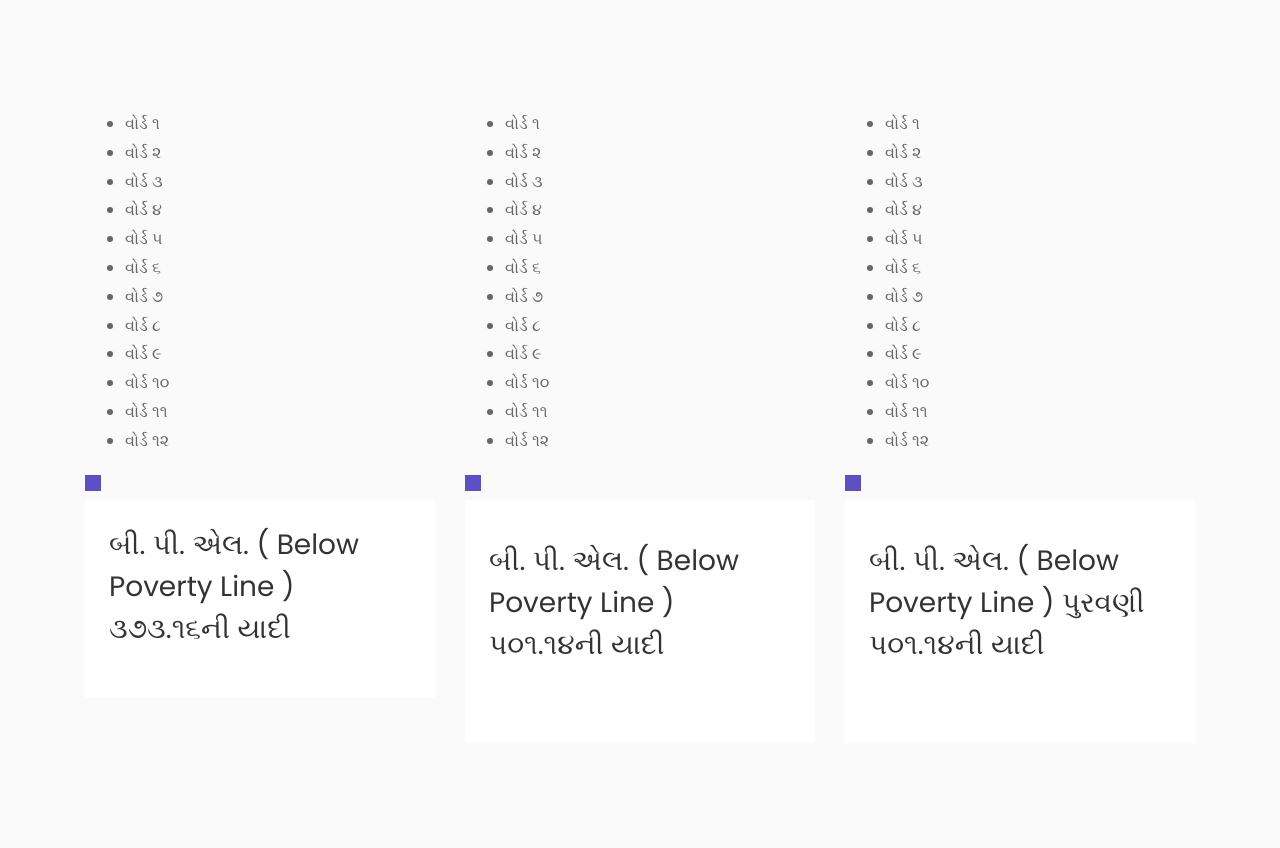
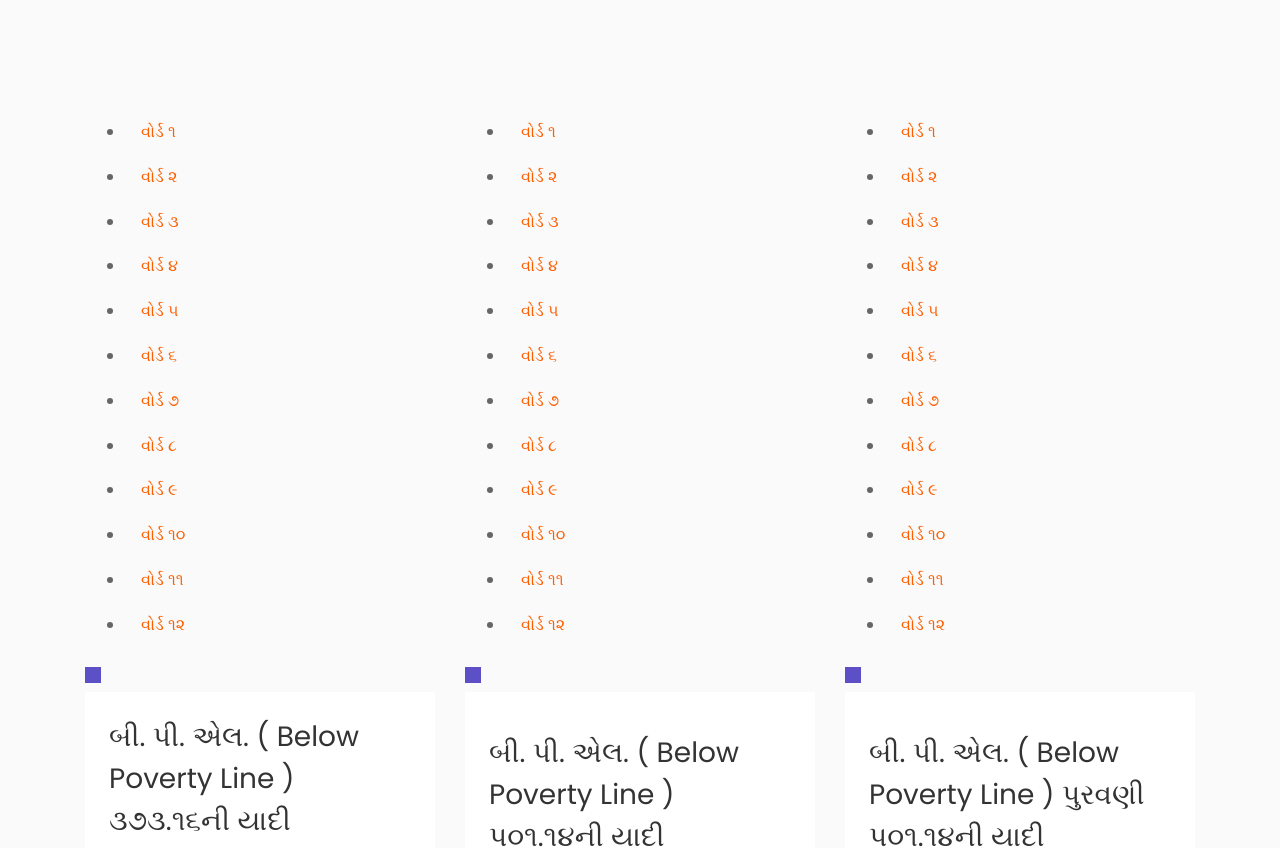
Before and after one commit to dhavalmp194/nagarpalika, a plain HTML site: page contact.html in a window 1280 px wide. Shown: the part 720-1568 px from the top of the page. Drawn offline with Linux system fonts and the light colour scheme; some packages are replaced by stand-ins of ours; no server answers; files whose address does not match are found by name.

Commit message:
final update

```diff
--- a/contact.html
+++ b/contact.html
@@ -89,18 +89,20 @@
             <div class="blog-entry">
 
                 <ul style="list-style-type: disc;">
-                  <li>વોર્ડ ૧</li>
-                  <li>વોર્ડ ૨</li>
-                  <li>વોર્ડ ૩</li>
-                  <li>વોર્ડ ૪</li>
-                  <li>વોર્ડ ૫</li>
-                  <li>વોર્ડ ૬</li>
-                  <li>વોર્ડ ૭</li>
-                  <li>વોર્ડ ૮</li>
-                  <li>વોર્ડ ૯</li>
-                  <li>વોર્ડ ૧૦</li>
-                  <li>વોર્ડ ૧૧</li>
-                  <li>વોર્ડ ૧૨</li>
+
+                  <li><a href="https://jetpurnagarpalika.org/pdf/37316/ward1.pdf" class="nav-link">વોર્ડ ૧</a></li>
+                  <li><a href="https://jetpurnagarpalika.org/pdf/37316/ward2%20.pdf" class="nav-link">વોર્ડ ૨</a></li>
+                  <li><a href="https://jetpurnagarpalika.org/pdf/37316/ward3%20.pdf" class="nav-link">વોર્ડ ૩</a></li>
+                  <li><a href="https://jetpurnagarpalika.org/pdf/37316/ward4.pdf" class="nav-link">વોર્ડ ૪</a></li>
+                  <li><a href="https://jetpurnagarpalika.org/pdf/37316/ward5%20.pdf" class="nav-link">વોર્ડ ૫</a></li>
+                  <li><a href="https://jetpurnagarpalika.org/pdf/37316/ward6%20.pdf" class="nav-link">વોર્ડ ૬</a></li>
+                  <li><a href="https://jetpurnagarpalika.org/pdf/37316/ward7%20.pdf" class="nav-link">વોર્ડ ૭</a></li>
+                  <li><a href="https://jetpurnagarpalika.org/pdf/37316/ward8%20.pdf" class="nav-link">વોર્ડ ૮</a></li>
+                  <li><a href="https://jetpurnagarpalika.org/pdf/37316/ward9%20.pdf" class="nav-link">વોર્ડ ૯</a></li>
+                  <li><a href="https://jetpurnagarpalika.org/pdf/37316/ward10.pdf" class="nav-link">વોર્ડ ૧૦</a></li>
+                  <li><a href="https://jetpurnagarpalika.org/pdf/37316/ward11.pdf" class="nav-link">વોર્ડ ૧૧</a></li>
+                  <li><a href="https://jetpurnagarpalika.org/pdf/37316/ward12%20.pdf" class="nav-link">વોર્ડ ૧૨</a></li>
+
                 </ul>
 								<div class="meta-date text-center p-2">
 
@@ -124,18 +126,18 @@
             <div class="blog-entry">
 
               <ul style="list-style-type: disc;">
-                <li>વોર્ડ ૧</li>
-                <li>વોર્ડ ૨</li>
-                <li>વોર્ડ ૩</li>
-                <li>વોર્ડ ૪</li>
-                <li>વોર્ડ ૫</li>
-                <li>વોર્ડ ૬</li>
-                <li>વોર્ડ ૭</li>
-                <li>વોર્ડ ૮</li>
-                <li>વોર્ડ ૯</li>
-                <li>વોર્ડ ૧૦</li>
-                <li>વોર્ડ ૧૧</li>
-                <li>વોર્ડ ૧૨</li>
+                <li><a href="https://jetpurnagarpalika.org/pdf/50114/ward1.pdf" class="nav-link">વોર્ડ ૧</a></li>
+                <li><a href="https://jetpurnagarpalika.org/pdf/50114/ward2.pdf" class="nav-link">વોર્ડ ૨</a></li>
+                <li><a href="https://jetpurnagarpalika.org/pdf/50114/ward3.pdf" class="nav-link">વોર્ડ ૩</a></li>
+                <li><a href="https://jetpurnagarpalika.org/pdf/50114/ward4.pdf" class="nav-link">વોર્ડ ૪</a></li>
+                <li><a href="https://jetpurnagarpalika.org/pdf/50114/ward5.pdf" class="nav-link">વોર્ડ ૫</a></li>
+                <li><a href="https://jetpurnagarpalika.org/pdf/50114/ward6.pdf" class="nav-link">વોર્ડ ૬</a></li>
+                <li><a href="https://jetpurnagarpalika.org/pdf/50114/ward7.pdf" class="nav-link">વોર્ડ ૭</a></li>
+                <li><a href="https://jetpurnagarpalika.org/pdf/50114/ward8.pdf" class="nav-link">વોર્ડ ૮</a></li>
+                <li><a href="https://jetpurnagarpalika.org/pdf/50114/ward9.pdf" class="nav-link">વોર્ડ ૯</a></li>
+                <li><a href="https://jetpurnagarpalika.org/pdf/50114/ward10.pdf" class="nav-link">વોર્ડ ૧૦</a></li>
+                <li><a href="https://jetpurnagarpalika.org/pdf/50114/ward11.pdf" class="nav-link">વોર્ડ ૧૧</a></li>
+                <li><a href="https://jetpurnagarpalika.org/pdf/50114/ward12.pdf" class="nav-link">વોર્ડ ૧૨</a></li>
               </ul>
 								<div class="meta-date text-center p-2">
 
@@ -157,18 +159,18 @@
           <div class="col-md-6 col-lg-4 ftco-animate">
             <div class="blog-entry">
               <ul style="list-style-type: disc;">
-                <li>વોર્ડ ૧</li>
-                <li>વોર્ડ ૨</li>
-                <li>વોર્ડ ૩</li>
-                <li>વોર્ડ ૪</li>
-                <li>વોર્ડ ૫</li>
-                <li>વોર્ડ ૬</li>
-                <li>વોર્ડ ૭</li>
-                <li>વોર્ડ ૮</li>
-                <li>વોર્ડ ૯</li>
-                <li>વોર્ડ ૧૦</li>
-                <li>વોર્ડ ૧૧</li>
-                <li>વોર્ડ ૧૨</li>
+                <li><a href="https://jetpurnagarpalika.org/pdf/purvani/ward1.pdf" class="nav-link">વોર્ડ ૧</a></li>
+                <li><a href="https://jetpurnagarpalika.org/pdf/purvani/ward2.pdf" class="nav-link">વોર્ડ ૨</a></li>
+                <li><a href="https://jetpurnagarpalika.org/pdf/purvani/ward3.pdf" class="nav-link">વોર્ડ ૩</a></li>
+                <li><a href="https://jetpurnagarpalika.org/pdf/purvani/ward4.pdf" class="nav-link">વોર્ડ ૪</a></li>
+                <li><a href="https://jetpurnagarpalika.org/pdf/purvani/ward5.pdf" class="nav-link">વોર્ડ ૫</a></li>
+                <li><a href="https://jetpurnagarpalika.org/pdf/purvani/ward6.pdf" class="nav-link">વોર્ડ ૬</a></li>
+                <li><a href="https://jetpurnagarpalika.org/pdf/purvani/ward7.pdf" class="nav-link">વોર્ડ ૭</a></li>
+                <li><a href="https://jetpurnagarpalika.org/pdf/purvani/ward8.pdf" class="nav-link">વોર્ડ ૮</a></li>
+                <li><a href="https://jetpurnagarpalika.org/pdf/purvani/ward9.pdf" class="nav-link">વોર્ડ ૯</a></li>
+                <li><a href="https://jetpurnagarpalika.org/pdf/purvani/ward10.pdf" class="nav-link">વોર્ડ ૧૦</a></li>
+                <li><a href="https://jetpurnagarpalika.org/pdf/purvani/ward11.pdf" class="nav-link">વોર્ડ ૧૧</a></li>
+                <li><a href="https://jetpurnagarpalika.org/pdf/purvani/ward12.pdf" class="nav-link">વોર્ડ ૧૨</a></li>
               </ul>
               		<div class="meta-date text-center p-2">
 
@@ -203,7 +205,7 @@
 
 
             <p><!-- Link back to Colorlib can't be removed. Template is licensed under CC BY 3.0. -->
-  Copyright &copy;<script>document.write(new Date().getFullYear());</script> All rights reserved | This template is made with <i class="icon-heart" aria-hidden="true"></i> by <a href="https://colorlib.com" target="_blank">SoftwirdoSolutions</a>
+  Copyright &copy;<script>document.write(new Date().getFullYear());</script> All rights reserved | This template is made with <i class="icon-heart" aria-hidden="true"></i> by <a href="https://developers.studysnap.in/" target="_blank">SoftwirdoSolutions</a>
   <!-- Link back to Colorlib can't be removed. Template is licensed under CC BY 3.0. --></p>
           </div>
         </div>
```
Also changed, not shown: about.html (+1 -1 lines), blog.html (+1 -1 lines), contact2.html (+1 -1 lines), courses.html (+1 -1 lines), index.html (+10 -10 lines), teacher.html (+8 -8 lines).
